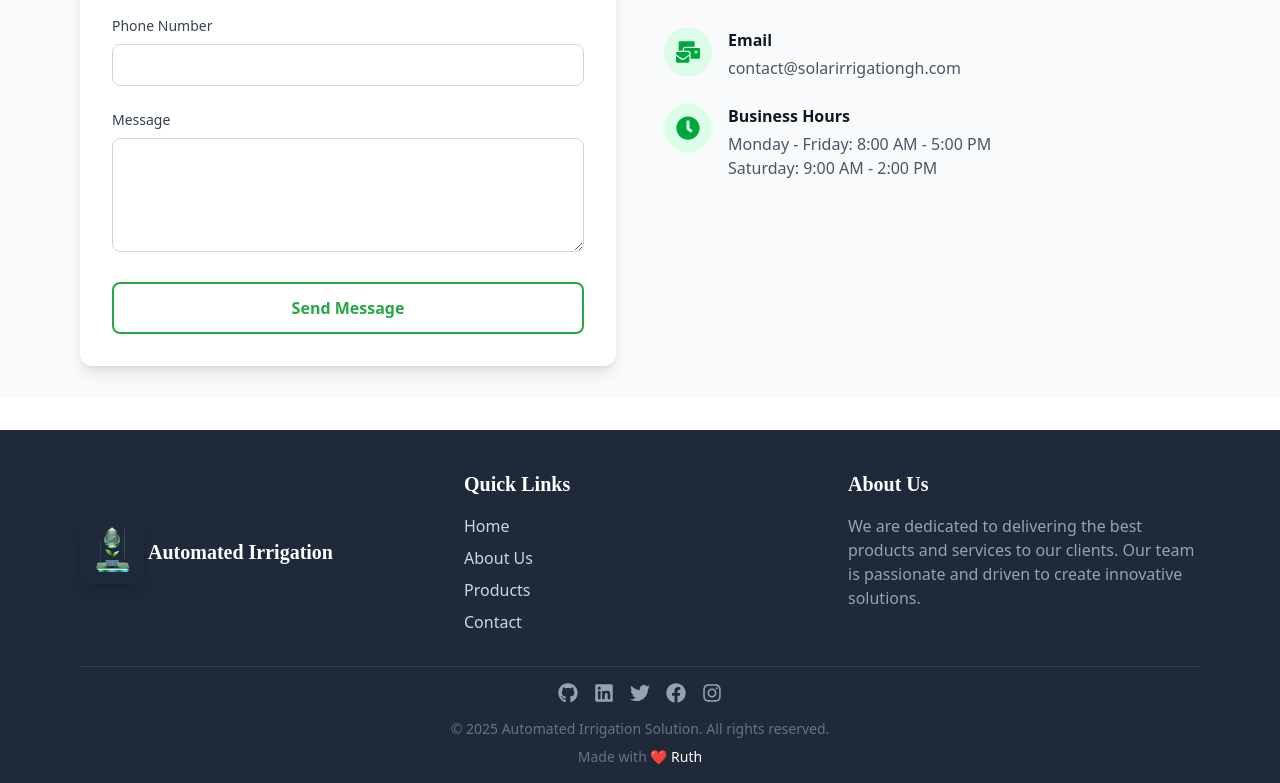
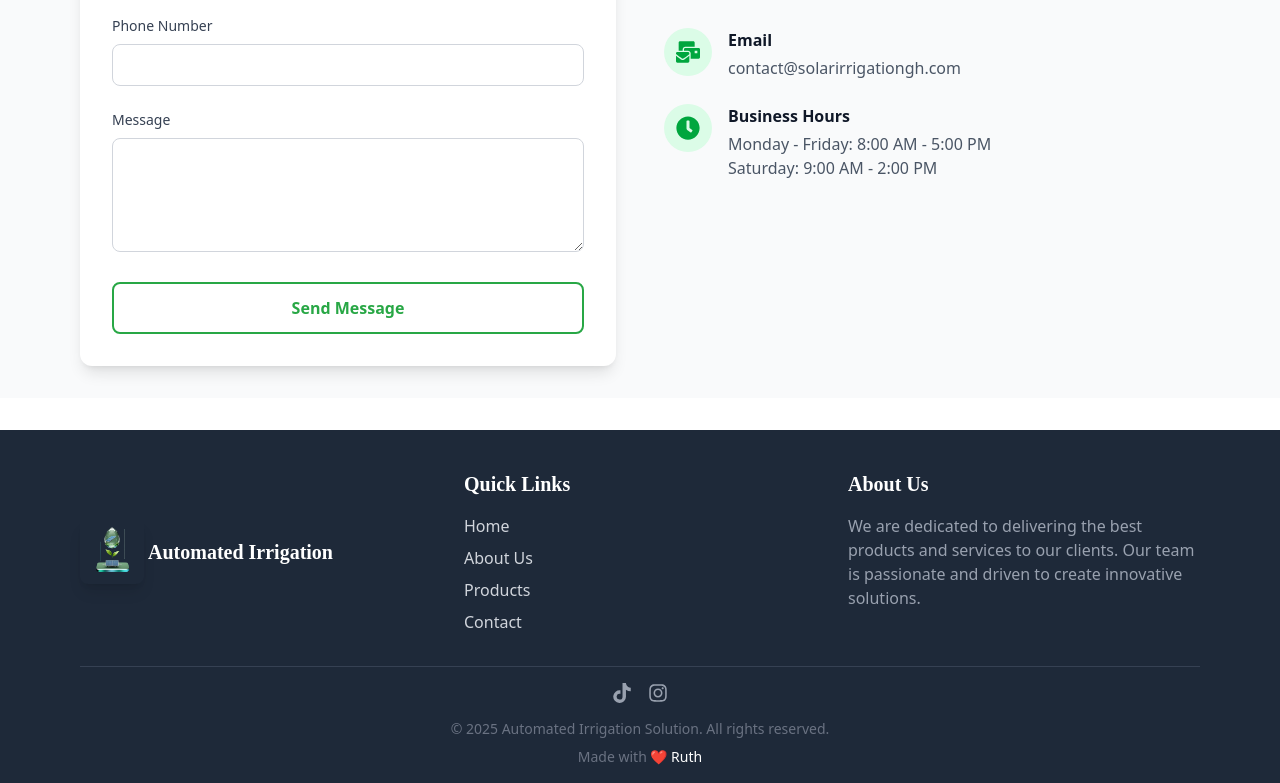
Before and after one commit to RuthNyankum/soloar, a React (Vite) app: page / in a window 1280 px wide. Shown: the part 4247-5030 px from the top of the page. Built offline with nearby package versions, Linux system fonts and the light colour scheme.

Commit message:
footer updated

```diff
--- a/src/component/footer.jsx
+++ b/src/component/footer.jsx
@@ -1,12 +1,6 @@
 import React from 'react';
 import logo from '../assets/images/logo.png';
-import {
-  FaGithub,
-  FaLinkedin,
-  FaTwitter,
-  FaFacebook,
-  FaInstagram,
-} from 'react-icons/fa';
+import { FaInstagram, FaTiktok } from 'react-icons/fa';
 
 const Footer = () => {
   const currentYear = new Date().getFullYear();
@@ -87,38 +81,29 @@ const Footer = () => {
 
         {/* Social Links */}
         <div className="flex justify-center space-x-4 mb-4">
-          <a
-            href="#"
-            className="text-gray-400 hover:text-white transition duration-300"
-            aria-label="GitHub"
-          >
-            <FaGithub size={20} />
-          </a>
-          <a
-            href="#"
-            className="text-gray-400 hover:text-white transition duration-300"
-            aria-label="LinkedIn"
-          >
-            <FaLinkedin size={20} />
-          </a>
-          <a
+          {/* <a
             href="#"
             className="text-gray-400 hover:text-white transition duration-300"
             aria-label="Twitter"
           >
             <FaTwitter size={20} />
+          </a> */}
+          <a
+            href="https://www.tiktok.com/@afuomborga?lang=en"
+            className="text-gray-400 hover:text-white transition duration-300"
+            aria-label="Tiktok"
+            target="_blank"
+            rel="noopener noreferrer"
+          >
+            <FaTiktok size={20} />
           </a>
+
           <a
-            href="#"
-            className="text-gray-400 hover:text-white transition duration-300"
-            aria-label="Facebook"
-          >
-            <FaFacebook size={20} />
-          </a>
-          <a
-            href="#"
+            href="https://www.instagram.com/afuomborga/"
             className="text-gray-400 hover:text-white transition duration-300"
             aria-label="Instagram"
+            target="_blank"
+            rel="noopener noreferrer"
           >
             <FaInstagram size={20} />
           </a>
```
